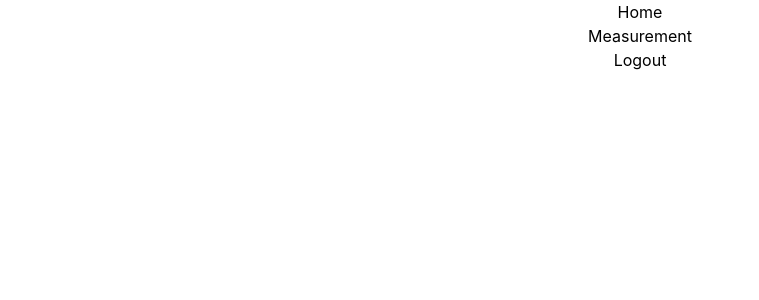
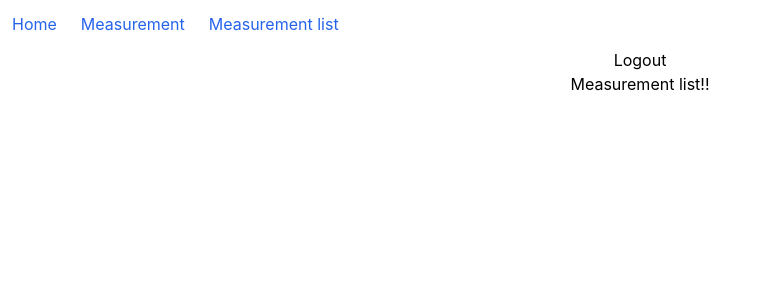
Before and after one commit to dipbazz/track-my-fitness-ui, a React (Create React App) app: page /measurement/list in a window 1280 px wide. Shown: the top 300 px of the page, without its empty margins (0-759 px from the left). Built offline with nearby package versions, Linux system fonts and the light colour scheme; sample sign-in values are in the browser's storage.

Commit message:
Add measurement list container for measurement data

```diff
--- /dev/null
+++ b/src/components/MeasurementList.js
@@ -0,0 +1,9 @@
+// import PropTypes from 'prop-types';
+
+const MeasurementList = () => (
+  <>
+    <h1>Measurement list!!</h1>
+  </>
+);
+
+export default MeasurementList;
--- a/src/components/Navbar.js
+++ b/src/components/Navbar.js
@@ -9,12 +9,15 @@ const Navbar = ({ logout, user }) => {
   return (
     <nav>
       <p>{user.user ? user.user.email : ''}</p>
-      <ul>
-        <li>
+      <ul className="flex">
+        <li className="p-3 text-blue-600">
           <Link to="/">Home</Link>
         </li>
-        <li>
+        <li className="p-3 text-blue-600">
           <Link to="/measurement">Measurement</Link>
+        </li>
+        <li className="p-3 text-blue-600">
+          <Link to="/measurement/list">Measurement list</Link>
         </li>
       </ul>
       <button type="button" onClick={handleLogout}>Logout</button>
--- a/src/config/Routes.js
+++ b/src/config/Routes.js
@@ -4,6 +4,7 @@ import ProtectedRoute from '../utils/ProtectedRoute';
 import LoginContainer from '../containers/LoginContainer';
 import RegisterContainer from '../containers/RegisterContainer';
 import MeasurementContainer from '../containers/MeasurementContainer';
+import MeasurementListContainer from '../containers/MeasurementListContainer';
 
 const Routes = () => (
   <Switch>
@@ -13,6 +14,9 @@ const Routes = () => (
     <ProtectedRoute path="/measurement" exact>
       <MeasurementContainer />
     </ProtectedRoute>
+    <ProtectedRoute path="/measurement/list" exact>
+      <MeasurementListContainer />
+    </ProtectedRoute>
     <Route path="/login" component={LoginContainer} exact />
     <Route path="/register" component={RegisterContainer} exact />
   </Switch>
--- /dev/null
+++ b/src/containers/MeasurementListContainer.js
@@ -0,0 +1,14 @@
+import { connect } from 'react-redux';
+import MeasurementList from '../components/MeasurementList';
+
+// const mapStateToProps = (state) => ({
+//   status: state.exercise.status,
+//   error: state.exercise.error,
+//   exercises: state.exercise.exercises,
+// });
+
+// const mapDispatchToProps = (dispatch) => ({
+//   getExercise: (id) => dispatch(getExerciseAsync(id)),
+// });
+
+export default connect()(MeasurementList);
```
